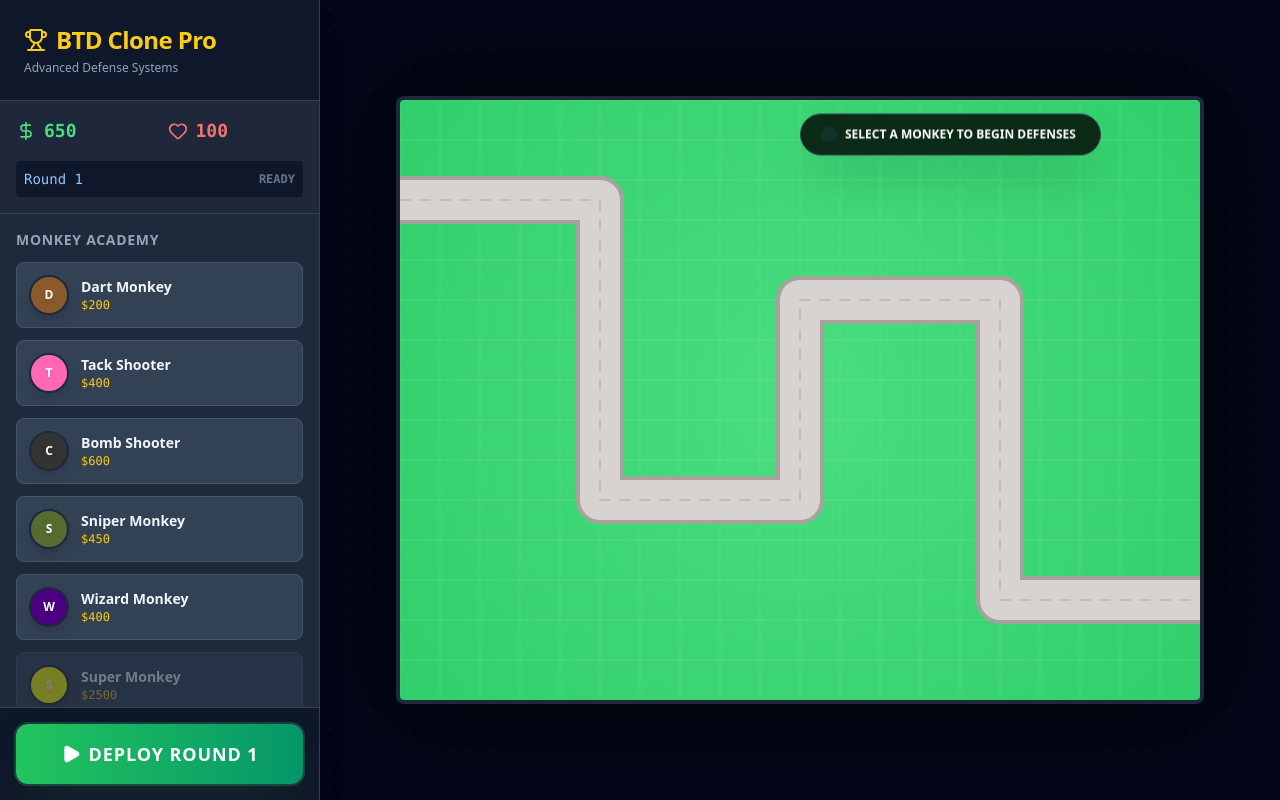
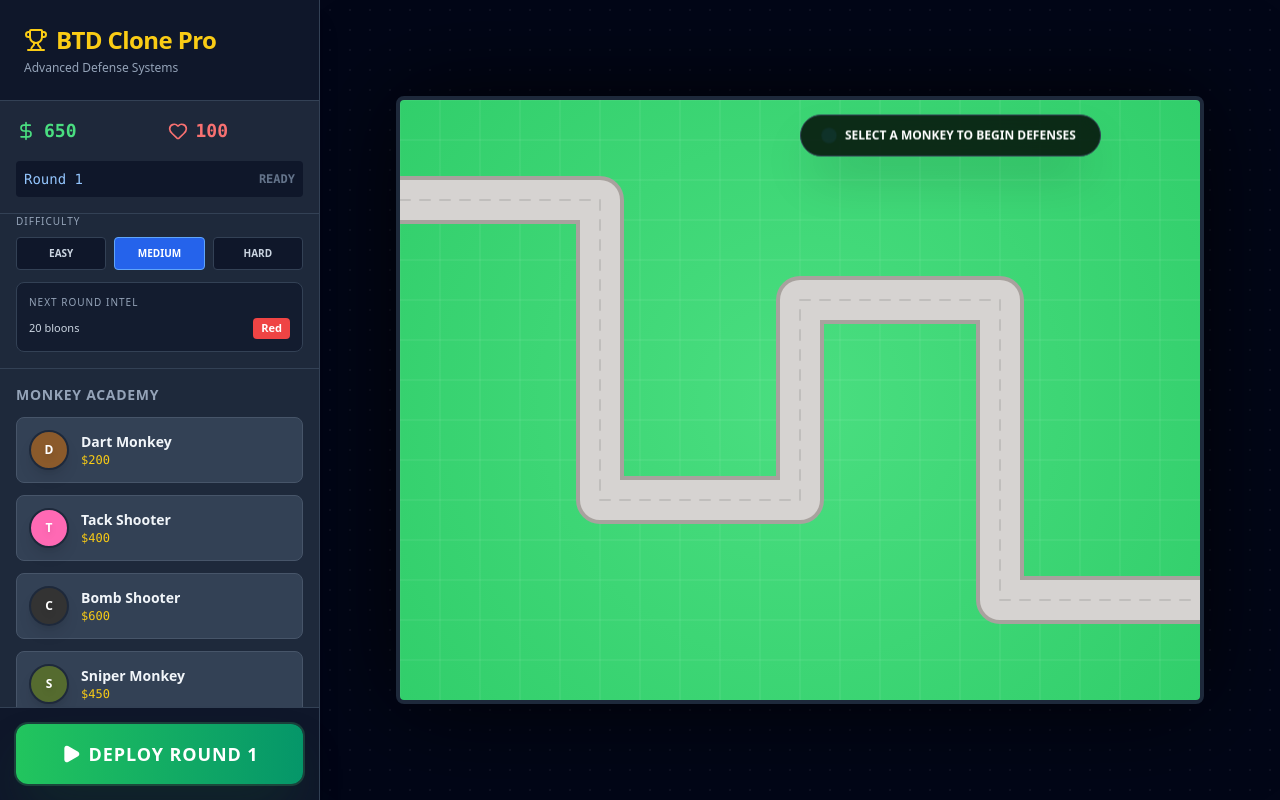
Before and after one commit to gjtucker/btd, a React (Vite) app: page / in a window 1280 px wide. Built offline with nearby package versions, Linux system fonts and the light colour scheme.

Commit message:
Add difficulty presets and next-round intel panel

```diff
--- a/App.tsx
+++ b/App.tsx
@@ -1,7 +1,7 @@
 import React, { useEffect, useRef, useState, useCallback } from 'react';
 import { GameEngine } from './services/GameEngine';
-import { BLOON_STATS, CANVAS_HEIGHT, CANVAS_WIDTH, TOWERS } from './constants';
-import { TowerConfig, Upgrade } from './types';
+import { CANVAS_HEIGHT, CANVAS_WIDTH, DIFFICULTY_PRESETS, TOWERS } from './constants';
+import { BloonColor, GameDifficulty, TowerConfig, Upgrade } from './types';
 import { Play, RotateCcw, DollarSign, Heart, Trophy, Info, Zap, TrendingUp } from 'lucide-react';
 
 const App: React.FC = () => {
@@ -10,14 +10,16 @@ const App: React.FC = () => {
   const requestRef = useRef<number>();
   const [lastTime, setLastTime] = useState(0);
 
-  const [money, setMoney] = useState(650);
-  const [lives, setLives] = useState(100);
+  const [difficulty, setDifficulty] = useState<GameDifficulty>(GameDifficulty.Medium);
+  const [money, setMoney] = useState(DIFFICULTY_PRESETS[GameDifficulty.Medium].startingMoney);
+  const [lives, setLives] = useState(DIFFICULTY_PRESETS[GameDifficulty.Medium].startingLives);
   const [round, setRound] = useState(1);
   const [isRoundActive, setIsRoundActive] = useState(false);
   const [isGameOver, setIsGameOver] = useState(false);
   const [selectedTowerId, setSelectedTowerId] = useState<number | null>(null);
   const [selectedTowerType, setSelectedTowerType] = useState<TowerConfig | null>(null);
   const [activeTowerStats, setActiveTowerStats] = useState<{id: number, damage: number, strategy: string, upgrades: Upgrade[], currentIdx: number} | null>(null);
+  const [roundPreview, setRoundPreview] = useState<string[]>([]);
 
   const updateStats = useCallback(() => {
     if (engineRef.current) {
@@ -26,6 +28,9 @@ const App: React.FC = () => {
       setRound(engineRef.current.round);
       setIsRoundActive(engineRef.current.isRoundActive);
       setIsGameOver(engineRef.current.isGameOver);
+      setRoundPreview(
+        engineRef.current.getRoundPreview().map(group => `${group.count}x ${group.type}`)
+      );
 
       if (selectedTowerId !== null) {
           const t = engineRef.current.towers.find(tower => tower.id === selectedTowerId);
@@ -46,8 +51,9 @@ const App: React.FC = () => {
   }, [selectedTowerId]);
 
   useEffect(() => {
-    const engine = new GameEngine(updateStats);
+    const engine = new GameEngine(updateStats, difficulty);
     engineRef.current = engine;
+    updateStats();
     const animate = (time: number) => {
       const dt = (time - lastTime) / 1000;
       const safeDt = Math.min(dt, 0.1);
@@ -63,7 +69,7 @@ const App: React.FC = () => {
     };
     requestRef.current = requestAnimationFrame(animate);
     return () => { if (requestRef.current) cancelAnimationFrame(requestRef.current); };
-  }, [updateStats]);
+  }, [updateStats, difficulty]);
 
   const handleCanvasClick = (e: React.MouseEvent<HTMLCanvasElement>) => {
     if (!canvasRef.current || !engineRef.current) return;
@@ -104,6 +110,25 @@ const App: React.FC = () => {
   const changeStrategy = () => { if (selectedTowerId !== null) { engineRef.current?.changeStrategy(selectedTowerId); updateStats(); } };
   const buyUpgrade = () => { if (selectedTowerId !== null) { engineRef.current?.upgradeTower(selectedTowerId); updateStats(); } };
 
+  const bloonBadgeColor: Record<BloonColor, string> = {
+    [BloonColor.Red]: 'bg-red-500',
+    [BloonColor.Blue]: 'bg-blue-500',
+    [BloonColor.Green]: 'bg-green-500',
+    [BloonColor.Yellow]: 'bg-yellow-400 text-black',
+    [BloonColor.Pink]: 'bg-pink-500',
+    [BloonColor.Black]: 'bg-slate-900',
+    [BloonColor.White]: 'bg-slate-200 text-black',
+    [BloonColor.Lead]: 'bg-slate-500',
+    [BloonColor.Zebra]: 'bg-gradient-to-r from-slate-900 to-slate-100 text-black',
+  };
+
+  const selectDifficulty = (nextDifficulty: GameDifficulty) => {
+    setDifficulty(nextDifficulty);
+    setSelectedTowerId(null);
+    setSelectedTowerType(null);
+    setActiveTowerStats(null);
+  };
+
   return (
     <div className="flex h-screen w-screen bg-slate-900 text-white overflow-hidden font-sans">
       <div className="w-80 bg-slate-800 flex flex-col border-r border-slate-700 shadow-xl z-10">
@@ -125,6 +150,49 @@ const App: React.FC = () => {
               <span>Round {round}</span>
               {isRoundActive ? <span className="text-yellow-400 animate-pulse text-xs uppercase font-bold">Active</span> : <span className="text-slate-500 text-xs uppercase font-bold">Ready</span>}
            </div>
+        </div>
+
+
+        <div className="px-4 pb-4 border-b border-slate-700 space-y-3">
+          <div>
+            <p className="text-[10px] text-slate-400 uppercase tracking-widest mb-2">Difficulty</p>
+            <div className="grid grid-cols-3 gap-2">
+              {Object.values(GameDifficulty).map((mode) => (
+                <button
+                  key={mode}
+                  onClick={() => selectDifficulty(mode)}
+                  disabled={isRoundActive}
+                  className={`text-[10px] py-2 rounded border transition-colors font-bold uppercase ${
+                    difficulty === mode
+                      ? 'bg-blue-600 border-blue-400 text-white'
+                      : 'bg-slate-900 border-slate-700 text-slate-300 hover:bg-slate-800'
+                  } ${isRoundActive ? 'opacity-50 cursor-not-allowed' : ''}`}
+                >
+                  {DIFFICULTY_PRESETS[mode].label}
+                </button>
+              ))}
+            </div>
+          </div>
+
+          <div className="bg-slate-900/70 border border-slate-700 rounded-lg p-3">
+            <p className="text-[10px] text-slate-400 uppercase tracking-widest mb-2">Next Round Intel</p>
+            {roundPreview.length > 0 ? (
+              <div className="space-y-1">
+                {roundPreview.map((entry) => {
+                  const [countPart, typePart] = entry.split('x ');
+                  const bloonType = typePart as BloonColor;
+                  return (
+                    <div key={entry} className="flex items-center justify-between text-[11px]">
+                      <span className="text-slate-300">{countPart.trim()} bloons</span>
+                      <span className={`px-2 py-0.5 rounded font-bold ${bloonBadgeColor[bloonType]}`}>{bloonType}</span>
+                    </div>
+                  );
+                })}
+              </div>
+            ) : (
+              <p className="text-[11px] text-slate-500">No more scripted rounds.</p>
+            )}
+          </div>
         </div>
 
         <div className="flex-1 overflow-y-auto p-4 space-y-3 scrollbar-hide">
--- a/constants.ts
+++ b/constants.ts
@@ -1,7 +1,38 @@
-import { BloonColor, BloonLayer, DamageType, Point, TowerConfig, Wave } from './types';
+import { BloonColor, BloonLayer, DamageType, DifficultyPreset, GameDifficulty, Point, TowerConfig, Wave } from './types';
 
 export const CANVAS_WIDTH = 800;
 export const CANVAS_HEIGHT = 600;
+
+
+export const DIFFICULTY_PRESETS: Record<GameDifficulty, DifficultyPreset> = {
+  [GameDifficulty.Easy]: {
+    id: GameDifficulty.Easy,
+    label: 'Easy',
+    startingMoney: 750,
+    startingLives: 200,
+    roundBonusBase: 120,
+    roundBonusScale: 1,
+    sellbackRate: 0.75,
+  },
+  [GameDifficulty.Medium]: {
+    id: GameDifficulty.Medium,
+    label: 'Medium',
+    startingMoney: 650,
+    startingLives: 100,
+    roundBonusBase: 100,
+    roundBonusScale: 1,
+    sellbackRate: 0.7,
+  },
+  [GameDifficulty.Hard]: {
+    id: GameDifficulty.Hard,
+    label: 'Hard',
+    startingMoney: 500,
+    startingLives: 75,
+    roundBonusBase: 80,
+    roundBonusScale: 0.9,
+    sellbackRate: 0.65,
+  },
+};
 
 export const PATH_NODES: Point[] = [
   { x: 0, y: 100 },
@@ -15,13 +46,15 @@ export const PATH_NODES: Point[] = [
 ];
 
 export const BLOON_STATS: Record<BloonColor, BloonLayer> = {
-  [BloonColor.Red]: { color: BloonColor.Red, health: 1, speed: 1.5, children: [], childCount: 0, immunities: [], r: 15, money: 1 },
-  [BloonColor.Blue]: { color: BloonColor.Blue, health: 1, speed: 2.1, children: [BloonColor.Red], childCount: 1, immunities: [], r: 16, money: 1 },
-  [BloonColor.Green]: { color: BloonColor.Green, health: 1, speed: 2.7, children: [BloonColor.Blue], childCount: 1, immunities: [], r: 17, money: 1 },
-  [BloonColor.Yellow]: { color: BloonColor.Yellow, health: 1, speed: 4.8, children: [BloonColor.Green], childCount: 1, immunities: [], r: 18, money: 1 },
-  [BloonColor.Pink]: { color: BloonColor.Pink, health: 1, speed: 5.2, children: [BloonColor.Yellow], childCount: 1, immunities: [], r: 15, money: 1 },
-  [BloonColor.Black]: { color: BloonColor.Black, health: 1, speed: 2.7, children: [BloonColor.Pink], childCount: 2, immunities: [DamageType.Explosive], r: 14, money: 1 },
-  [BloonColor.White]: { color: BloonColor.White, health: 1, speed: 3.0, children: [BloonColor.Pink], childCount: 2, immunities: [DamageType.Freeze], r: 14, money: 1 },
+  [BloonColor.Red]: { color: BloonColor.Red, health: 1, speed: 90, children: [], childCount: 0, immunities: [], r: 15, money: 1, leakLives: 1 },
+  [BloonColor.Blue]: { color: BloonColor.Blue, health: 1, speed: 126, children: [BloonColor.Red], childCount: 1, immunities: [], r: 16, money: 1, leakLives: 1 },
+  [BloonColor.Green]: { color: BloonColor.Green, health: 1, speed: 162, children: [BloonColor.Blue], childCount: 1, immunities: [], r: 17, money: 1, leakLives: 1 },
+  [BloonColor.Yellow]: { color: BloonColor.Yellow, health: 1, speed: 288, children: [BloonColor.Green], childCount: 1, immunities: [], r: 18, money: 1, leakLives: 1 },
+  [BloonColor.Pink]: { color: BloonColor.Pink, health: 1, speed: 312, children: [BloonColor.Yellow], childCount: 1, immunities: [], r: 15, money: 1, leakLives: 1 },
+  [BloonColor.Black]: { color: BloonColor.Black, health: 1, speed: 162, children: [BloonColor.Pink], childCount: 2, immunities: [DamageType.Explosive], r: 14, money: 1, leakLives: 2 },
+  [BloonColor.White]: { color: BloonColor.White, health: 1, speed: 180, children: [BloonColor.Pink], childCount: 2, immunities: [DamageType.Freeze], r: 14, money: 1, leakLives: 2 },
+  [BloonColor.Lead]: { color: BloonColor.Lead, health: 1, speed: 72, children: [BloonColor.Black], childCount: 2, immunities: [DamageType.Sharp], r: 16, money: 1, leakLives: 3 },
+  [BloonColor.Zebra]: { color: BloonColor.Zebra, health: 1, speed: 216, children: [BloonColor.Black, BloonColor.White], childCount: 1, immunities: [], r: 15, money: 1, leakLives: 3 },
 };
 
 export const TOWERS: Record<string, TowerConfig> = {
@@ -154,4 +187,9 @@ export const WAVES: Wave[] = [
   [{ type: BloonColor.White, count: 20, spacing: 0.08 }, { type: BloonColor.Black, count: 20, spacing: 0.08 }, { type: BloonColor.Pink, count: 30, spacing: 0.08 }],
   [{ type: BloonColor.Black, count: 35, spacing: 0.07 }, { type: BloonColor.White, count: 35, spacing: 0.07 }],
   [{ type: BloonColor.Pink, count: 50, spacing: 0.05 }, { type: BloonColor.Black, count: 25, spacing: 0.08 }, { type: BloonColor.White, count: 25, spacing: 0.08 }],
+  [{ type: BloonColor.Lead, count: 14, spacing: 0.3 }, { type: BloonColor.Black, count: 20, spacing: 0.1 }],
+  [{ type: BloonColor.Zebra, count: 20, spacing: 0.18 }, { type: BloonColor.Pink, count: 25, spacing: 0.08 }],
+  [{ type: BloonColor.Lead, count: 24, spacing: 0.18 }, { type: BloonColor.Zebra, count: 16, spacing: 0.16 }],
+  [{ type: BloonColor.Zebra, count: 36, spacing: 0.1 }, { type: BloonColor.Black, count: 36, spacing: 0.08 }],
+  [{ type: BloonColor.Lead, count: 20, spacing: 0.12 }, { type: BloonColor.Zebra, count: 40, spacing: 0.08 }, { type: BloonColor.Pink, count: 40, spacing: 0.06 }],
 ];
--- a/services/GameEngine.ts
+++ b/services/GameEngine.ts
@@ -1,5 +1,5 @@
-import { BLOON_STATS, PATH_NODES, WAVES, CANVAS_WIDTH, CANVAS_HEIGHT } from '../constants';
-import { BloonColor, BloonLayer, DamageType, Point, TargetStrategy, TowerConfig, Upgrade } from '../types';
+import { BLOON_STATS, DIFFICULTY_PRESETS, PATH_NODES, WAVES, CANVAS_WIDTH, CANVAS_HEIGHT } from '../constants';
+import { BloonColor, BloonLayer, DamageType, DifficultyPreset, GameDifficulty, Point, TargetStrategy, TowerConfig, Upgrade, WaveGroup } from '../types';
 
 interface Bloon {
   id: number;
@@ -18,7 +18,7 @@ interface Tower {
   x: number;
   y: number;
   config: TowerConfig;
-  cooldownTimer: number;
+  cooldownTimer: number; // seconds until next shot
   strategy: TargetStrategy;
   totalDamageDealt: number;
   currentUpgrades: number;
@@ -37,7 +37,7 @@ interface Projectile {
   vy: number;
   damage: number;
   pierce: number;
-  lifespan: number;
+  lifespan: number; // seconds remaining
   damageType: DamageType;
   hitBloons: Set<number>;
   color: string;
@@ -77,11 +77,42 @@ export class GameEngine {
   private waveGroupIndex = 0;
   private waveCountRemaining = 0;
   private waveTimer = 0;
+  private difficulty: GameDifficulty = GameDifficulty.Medium;
+  private difficultyPreset: DifficultyPreset = DIFFICULTY_PRESETS[GameDifficulty.Medium];
 
   onStateChange: () => void = () => {};
 
-  constructor(onStateChange: () => void) {
+  constructor(onStateChange: () => void, difficulty: GameDifficulty = GameDifficulty.Medium) {
     this.onStateChange = onStateChange;
+    this.setDifficulty(difficulty, false);
+  }
+
+  setDifficulty(difficulty: GameDifficulty, notify: boolean = true) {
+    this.difficulty = difficulty;
+    this.difficultyPreset = DIFFICULTY_PRESETS[difficulty] ?? DIFFICULTY_PRESETS[GameDifficulty.Medium];
+    this.money = this.difficultyPreset.startingMoney;
+    this.lives = this.difficultyPreset.startingLives;
+    this.round = 1;
+    this.isRoundActive = false;
+    this.isGameOver = false;
+    this.bloons = [];
+    this.projectiles = [];
+    this.particles = [];
+    this.towers = [];
+    this.waveGroupIndex = 0;
+    this.waveCountRemaining = 0;
+    this.waveTimer = 0;
+    this.selectedTowerId = null;
+    this.selectedTowerPlacement = null;
+    if (notify) this.onStateChange();
+  }
+
+  getDifficultyPreset(): DifficultyPreset {
+    return this.difficultyPreset;
+  }
+
+  getRoundPreview(roundNumber: number = this.round): WaveGroup[] {
+    return WAVES[roundNumber - 1] ?? [];
   }
 
   startRound() {
@@ -152,7 +183,7 @@ export class GameEngine {
   sellTower(id: number) {
     const idx = this.towers.findIndex(t => t.id === id);
     if (idx !== -1) {
-      this.money += Math.floor(this.towers[idx].config.cost * 0.7);
+      this.money += Math.floor(this.towers[idx].config.cost * this.difficultyPreset.sellbackRate);
       this.towers.splice(idx, 1);
       this.onStateChange();
     }
@@ -211,7 +242,7 @@ export class GameEngine {
            }
         } else if (this.bloons.length === 0) {
            this.isRoundActive = false;
-           this.money += 100 + this.round;
+           this.money += Math.floor((this.difficultyPreset.roundBonusBase + this.round * this.difficultyPreset.roundBonusScale));
            this.round++;
            this.onStateChange();
         }
@@ -229,14 +260,15 @@ export class GameEngine {
       const dx = targetNode.x - currentNode.x;
       const dy = targetNode.y - currentNode.y;
       const totalDist = Math.sqrt(dx*dx + dy*dy);
-      b.x += (dx / totalDist) * speed;
-      b.y += (dy / totalDist) * speed;
-      b.distanceTraveled += speed;
-      if (Math.sqrt((targetNode.x - b.x)**2 + (targetNode.y - b.y)**2) < speed) {
+      const movement = speed * dt;
+      b.x += (dx / totalDist) * movement;
+      b.y += (dy / totalDist) * movement;
+      b.distanceTraveled += movement;
+      if (Math.sqrt((targetNode.x - b.x)**2 + (targetNode.y - b.y)**2) < movement) {
         b.nodeIndex++;
         b.x = targetNode.x; b.y = targetNode.y;
         if (b.nodeIndex >= PATH_NODES.length - 1) {
-          this.lives -= stats.health;
+          this.lives -= stats.leakLives;
           this.bloons.splice(i, 1);
           this.onStateChange();
         }
@@ -244,20 +276,20 @@ export class GameEngine {
     }
 
     this.towers.forEach(tower => {
-      if (tower.cooldownTimer > 0) tower.cooldownTimer--;
-      else {
-        const target = this.findTarget(tower);
-        if (target) {
-            this.fire(tower, target);
-            tower.cooldownTimer = tower.dynamicCooldown;
-        }
+      tower.cooldownTimer = Math.max(0, tower.cooldownTimer - dt);
+      if (tower.cooldownTimer > 0) return;
+
+      const target = this.findTarget(tower);
+      if (target) {
+          this.fire(tower, target);
+          tower.cooldownTimer = tower.dynamicCooldown / 60;
       }
     });
 
     for (let i = this.projectiles.length - 1; i >= 0; i--) {
       const p = this.projectiles[i];
-      p.x += p.vx; p.y += p.vy;
-      p.lifespan--;
+      p.x += p.vx * dt; p.y += p.vy * dt;
+      p.lifespan -= dt;
       if (p.x < 0 || p.x > CANVAS_WIDTH || p.y < 0 || p.y > CANVAS_HEIGHT || p.lifespan <= 0) {
         this.projectiles.splice(i, 1); continue;
       }
@@ -311,16 +343,16 @@ export class GameEngine {
             const theta = (Math.PI * 2 * i) / 8;
             this.projectiles.push({
                 id: ++this.projectileIdCounter, x: tower.x, y: tower.y,
-                vx: Math.cos(theta) * tower.dynamicProjectileSpeed, vy: Math.sin(theta) * tower.dynamicProjectileSpeed,
-                damage: tower.dynamicDamage, pierce: tower.dynamicPierce, lifespan: 40, damageType: tower.config.damageType,
+                vx: Math.cos(theta) * tower.dynamicProjectileSpeed * 60, vy: Math.sin(theta) * tower.dynamicProjectileSpeed * 60,
+                damage: tower.dynamicDamage, pierce: tower.dynamicPierce, lifespan: 40 / 60, damageType: tower.config.damageType,
                 hitBloons: new Set(), color: tower.config.color, sourceTowerId: tower.id, isExplosive: false
             });
         }
     } else {
         this.projectiles.push({
             id: ++this.projectileIdCounter, x: tower.x, y: tower.y,
-            vx: Math.cos(angle) * tower.dynamicProjectileSpeed, vy: Math.sin(angle) * tower.dynamicProjectileSpeed,
-            damage: tower.dynamicDamage, pierce: tower.dynamicPierce, lifespan: 120, damageType: tower.config.damageType,
+            vx: Math.cos(angle) * tower.dynamicProjectileSpeed * 60, vy: Math.sin(angle) * tower.dynamicProjectileSpeed * 60,
+            damage: tower.dynamicDamage, pierce: tower.dynamicPierce, lifespan: 120 / 60, damageType: tower.config.damageType,
             hitBloons: new Set(), color: tower.config.color, sourceTowerId: tower.id,
             isExplosive: tower.config.damageType === DamageType.Explosive
         });
@@ -340,9 +372,11 @@ export class GameEngine {
      this.bloons.splice(index, 1);
 
      if (stats.children.length > 0) {
-         for (let k = 0; k < stats.childCount; k++) {
-             this.spawnChild(stats.children[0], px, py, pn, pd - (k * 10));
-         }
+         stats.children.forEach((childType, childIndex) => {
+             for (let k = 0; k < stats.childCount; k++) {
+                 this.spawnChild(childType, px, py, pn, pd - ((childIndex * stats.childCount + k) * 10));
+             }
+         });
      }
      this.onStateChange();
   }
@@ -380,6 +414,8 @@ export class GameEngine {
           case BloonColor.Pink: return '#ec4899';
           case BloonColor.Black: return '#1f2937';
           case BloonColor.White: return '#f3f4f6';
+          case BloonColor.Lead: return '#6b7280';
+          case BloonColor.Zebra: return '#111827';
           default: return '#ef4444';
       }
   }
@@ -553,6 +589,25 @@ export class GameEngine {
       ctx.lineWidth = 1;
       ctx.stroke();
 
+      if (b.type === BloonColor.Zebra) {
+          ctx.strokeStyle = '#f8fafc';
+          ctx.lineWidth = 3;
+          for (let i = -1; i <= 1; i++) {
+              ctx.beginPath();
+              ctx.moveTo(b.x - stats.r * 0.55, b.y + (i * stats.r * 0.35));
+              ctx.lineTo(b.x + stats.r * 0.55, b.y + (i * stats.r * 0.35));
+              ctx.stroke();
+          }
+      }
+
+      if (b.type === BloonColor.Lead) {
+          ctx.strokeStyle = 'rgba(255,255,255,0.4)';
+          ctx.lineWidth = 2;
+          ctx.beginPath();
+          ctx.arc(b.x, b.y, stats.r * 0.55, -Math.PI / 2.5, Math.PI / 2.5);
+          ctx.stroke();
+      }
+
       // Shine
       ctx.fillStyle = 'rgba(255,255,255,0.4)';
       ctx.beginPath();
--- a/types.ts
+++ b/types.ts
@@ -7,6 +7,8 @@ export enum BloonColor {
   Pink = 'Pink',
   Black = 'Black',
   White = 'White',
+  Lead = 'Lead',
+  Zebra = 'Zebra',
 }
 
 export enum DamageType {
@@ -27,6 +29,7 @@ export interface BloonLayer {
   immunities: DamageType[];
   r: number;
   money: number;
+  leakLives: number;
 }
 
 export interface Upgrade {
@@ -56,6 +59,23 @@ export interface TowerConfig {
   upgrades: Upgrade[];
 }
 
+
+export enum GameDifficulty {
+  Easy = 'EASY',
+  Medium = 'MEDIUM',
+  Hard = 'HARD',
+}
+
+export interface DifficultyPreset {
+  id: GameDifficulty;
+  label: string;
+  startingMoney: number;
+  startingLives: number;
+  roundBonusBase: number;
+  roundBonusScale: number;
+  sellbackRate: number;
+}
+
 export enum TargetStrategy {
   First = 'First',
   Last = 'Last',
```
Also changed, not shown: 1 other file (tests, documents, lock files or other folders).
